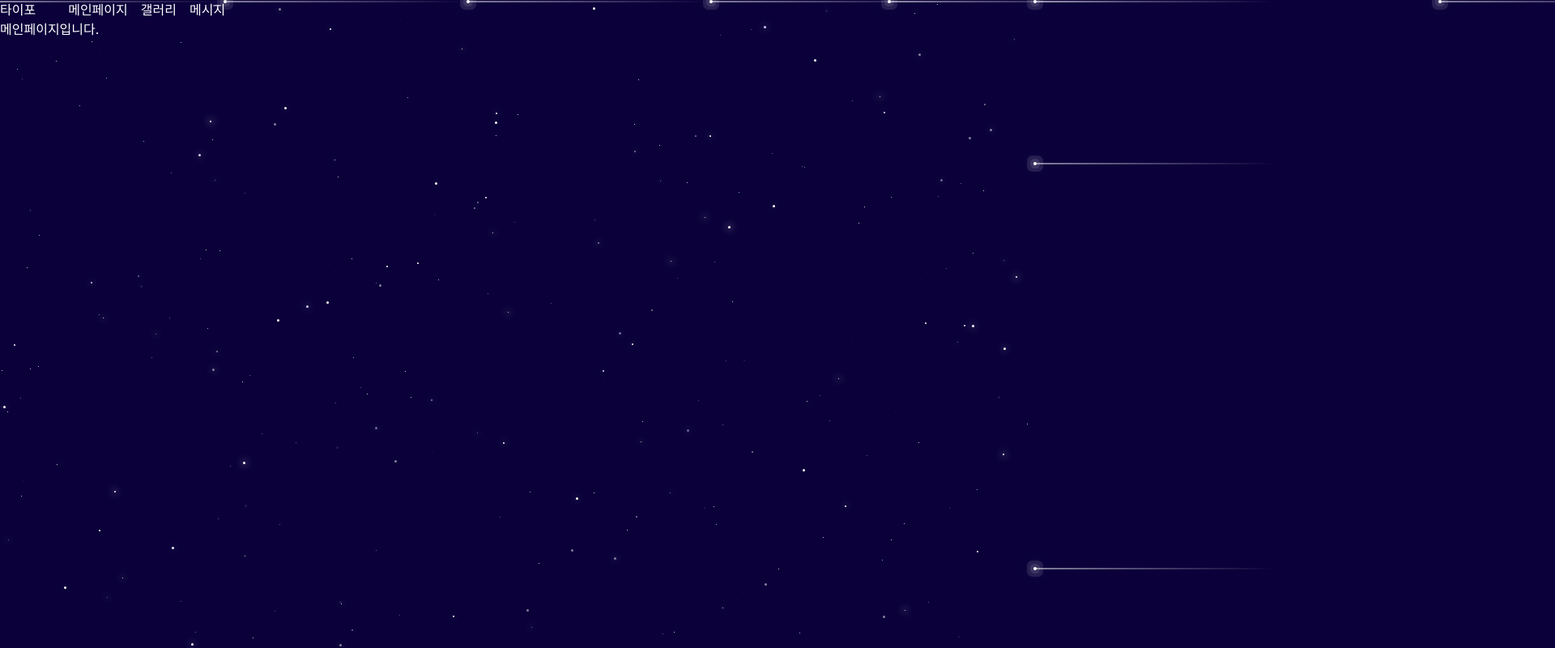
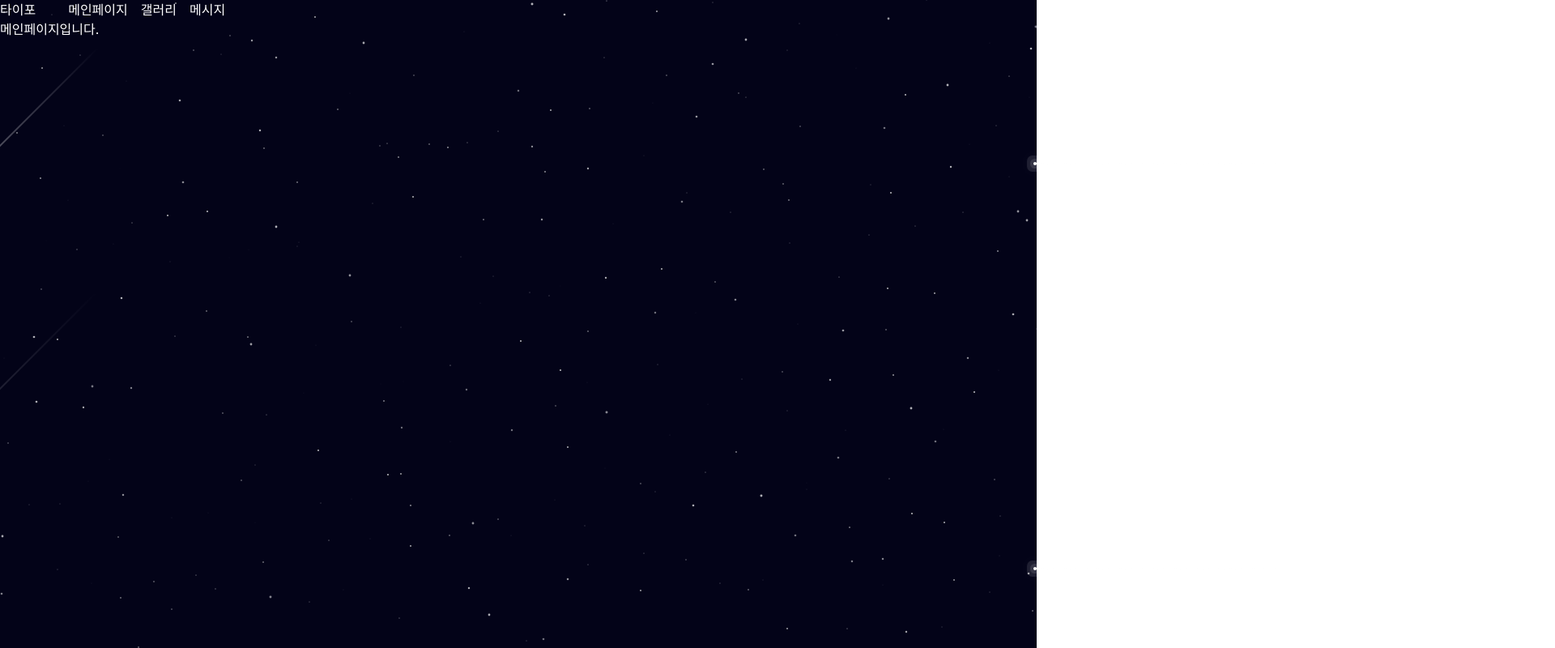
Before and after one commit to ssj5037/3rd-anniversary, a Next.js app: page / in a window 1280 px wide. Shown: the top 800 px of the page at 81% size, 1920 px wide, since content can reach past the window. Built offline with nearby package versions, Linux system fonts and the light colour scheme.

Commit message:
fix: 밤하늘 canvas로 변경

```diff
--- a/src/app/components/Constelacao.tsx
+++ /dev/null
@@ -1,51 +0,0 @@
-"use client";
-
-import { useEffect, useRef } from "react";
-
-const style = ["style1", "style2", "style3", "style4"];
-const tam = ["tam1", "tam1", "tam1", "tam2", "tam3"];
-const opacity = [
-  "opacity1",
-  "opacity1",
-  "opacity1",
-  "opacity2",
-  "opacity2",
-  "opacity3",
-];
-export default function Constelacao() {
-  const constelacao = useRef<HTMLDivElement>(null);
-  const getRandomArbitrary = (min: number, max: number) => {
-    return Math.floor(Math.random() * (max - min)) + min;
-  };
-
-  useEffect(() => {
-    console.log("???");
-    if (!constelacao.current) return;
-    console.log("!!!");
-
-    let estrela = "";
-    const qtdeEstrelas = 250;
-    const widthWindow = window.innerWidth;
-    const heightWindow = window.innerHeight;
-
-    for (let i = 0; i < qtdeEstrelas; i++) {
-      estrela +=
-        "<span class='estrela " +
-        style[getRandomArbitrary(0, 4)] +
-        " " +
-        opacity[getRandomArbitrary(0, 6)] +
-        " " +
-        tam[getRandomArbitrary(0, 5)] +
-        "' style='animation-delay: ." +
-        getRandomArbitrary(0, 9) +
-        "s; left: " +
-        getRandomArbitrary(0, widthWindow) +
-        "px; top: " +
-        getRandomArbitrary(0, heightWindow) +
-        "px;'></span>";
-    }
-
-    constelacao.current.innerHTML = estrela;
-  }, []);
-  return <div ref={constelacao} className='constelacao'></div>;
-}
--- /dev/null
+++ b/src/app/components/NightSky.tsx
@@ -0,0 +1,90 @@
+"use client";
+
+import { useEffect, useRef } from "react";
+
+const backgroundColor = "#030318";
+const maxStarRadius = 1.5;
+const minStarOpacity = 0.4;
+const maxStarOpacity = 0.7;
+
+function randomInt(max: number) {
+  return Math.floor(Math.random() * max);
+}
+
+function createStars(width: number, height: number, spacing: number) {
+  const stars = [];
+
+  for (let x = 0; x < width; x += spacing) {
+    for (let y = 0; y < height; y += spacing) {
+      const star = {
+        x: x + randomInt(spacing),
+        y: y + randomInt(spacing),
+        r: Math.random() * maxStarRadius,
+      };
+      stars.push(star);
+    }
+  }
+  return stars;
+}
+
+function fillCircle(
+  ctx: CanvasRenderingContext2D,
+  x: number,
+  y: number,
+  r: number,
+  fillStyle: string
+) {
+  ctx.beginPath();
+  ctx.fillStyle = fillStyle;
+  ctx.arc(x, y, r, 0, Math.PI * 2);
+  ctx.fill();
+}
+
+function getOpacity(factor: number) {
+  const opacityIncrement =
+    (maxStarOpacity - minStarOpacity) * Math.abs(Math.sin(factor));
+  const opacity = minStarOpacity + opacityIncrement;
+  return opacity;
+}
+
+export default function NightSky() {
+  const nightSky = useRef<HTMLCanvasElement>(null);
+
+  useEffect(() => {
+    const width = window.innerWidth;
+    const height = window.innerHeight;
+    const stars = createStars(width, height, 60);
+    let counter = 0;
+
+    if (!nightSky.current) return;
+
+    nightSky.current.width = width;
+    nightSky.current.height = height;
+
+    const ctx = nightSky.current.getContext("2d");
+
+    function render() {
+      if (!ctx) return;
+      ctx.fillStyle = backgroundColor;
+      ctx.fillRect(0, 0, width, height);
+      stars.forEach(function (star, i) {
+        const factor = counter * i;
+        const opacity = getOpacity(factor);
+        fillCircle(
+          ctx,
+          star.x,
+          star.y,
+          star.r,
+          `rgba(255, 255, 255, ${opacity}`
+        );
+      });
+
+      counter++;
+      requestAnimationFrame(() => render());
+    }
+
+    render();
+  }, []);
+
+  return <canvas className='absolute -z-10' ref={nightSky} />;
+}
--- a/src/app/globals.css
+++ b/src/app/globals.css
@@ -5,88 +5,7 @@
 body {
   box-sizing: border-box;
   color: white;
-  background: #0b003a;
   overflow: hidden;
-}
-
-.estrela {
-  background-color: white;
-  border-radius: 50%;
-  position: absolute;
-  animation-name: estrela;
-  animation-timing-function: linear;
-  animation-iteration-count: infinite;
-}
-
-.estrela.style1 {
-  animation-duration: 0.5s;
-  animation-name: estrela;
-}
-.estrela.style2 {
-  animation-duration: 1s;
-  animation-name: estrela;
-}
-.estrela.style3 {
-  animation-duration: 1.5s;
-  animation-name: estrela;
-}
-.estrela.style4 {
-  animation-duration: 2s;
-  animation-name: estrelaDestacada;
-}
-
-.estrela.tam1 {
-  width: 1px;
-  height: 1px;
-}
-.estrela.tam2 {
-  width: 2px;
-  height: 2px;
-}
-.estrela.tam3 {
-  width: 3px;
-  height: 3px;
-}
-
-.estrela.opacity1 {
-  opacity: 1;
-}
-.estrela.opacity2 {
-  opacity: 0.5;
-}
-.estrela.opacity3 {
-  opacity: 0.1;
-}
-
-@keyframes estrela {
-  0% {
-    box-shadow: 0 0 10px 0px rgba(255, 255, 255, 0.05);
-  }
-  50% {
-    box-shadow: 0 0 10px 2px rgba(255, 255, 255, 0.4);
-  }
-  100% {
-    box-shadow: 0 0 10px 0px rgba(255, 255, 255, 0.05);
-  }
-}
-
-@keyframes estrelaDestacada {
-  0% {
-    background-color: #ffffff;
-    box-shadow: 0 0 10px 0px rgba(255, 255, 255, 1);
-  }
-  20% {
-    background-color: #ffc4c4;
-    box-shadow: 0 0 10px 0px rgb(255, 196, 196, 1);
-  }
-  80% {
-    background-color: #c4cfff;
-    box-shadow: 0 0 10px 0px rgb(196, 207, 255, 1);
-  }
-  100% {
-    background-color: #ffffff;
-    box-shadow: 0 0 10px 0px rgba(255, 255, 255, 0.2);
-  }
 }
 
 .shooting-star {
@@ -112,14 +31,17 @@ body {
 }
 @keyframes animate {
   0% {
-    transform: rotate(315deg) translateX(0);
+    transform: rotate(315deg) translateX(-100px);
+    opacity: 0;
+  }
+  10% {
     opacity: 1;
   }
-  30% {
+  60% {
     opacity: 1;
   }
-  50% {
-    transform: rotate(315deg) translateX(-1500px);
+  70% {
+    transform: rotate(315deg) translateX(-1000px);
     opacity: 0;
   }
   100% {
@@ -127,80 +49,80 @@ body {
   }
 }
 .shooting-star:nth-child(1) {
-  top: 0;
+  top: -100px;
   right: -500px;
   left: initial;
-  animation-delay: 20s;
-  animation-duration: 10s;
+  animation-delay: 2s;
+  animation-duration: 6s;
 }
 
 .shooting-star:nth-child(2) {
-  top: 0;
+  top: -100px;
   right: 0px;
   left: initial;
-  animation-delay: 19s;
-  animation-duration: 5s;
+  animation-delay: 18s;
+  animation-duration: 3s;
 }
 
 .shooting-star:nth-child(3) {
   top: 200px;
   right: 0px;
   left: initial;
-  animation-delay: 18s;
-  animation-duration: 10s;
+  animation-delay: 16s;
+  animation-duration: 3s;
 }
 
 .shooting-star:nth-child(4) {
-  top: 0;
+  top: -100px;
   right: 180px;
   left: initial;
-  animation-delay: 17s;
-  animation-duration: 5s;
+  animation-delay: 14s;
+  animation-duration: 3s;
 }
 
 .shooting-star:nth-child(5) {
-  top: 0;
+  top: -100px;
   right: 400px;
   left: initial;
-  animation-delay: 16s;
-  animation-duration: 10s;
+  animation-delay: 12s;
+  animation-duration: 6s;
 }
 
 .shooting-star:nth-child(6) {
-  top: 0;
+  top: -100px;
   right: 1500px;
   left: initial;
-  animation-delay: 15s;
-  animation-duration: 5s;
+  animation-delay: 10s;
+  animation-duration: 3s;
 }
 .shooting-star:nth-child(7) {
   top: 700px;
   right: 0px;
   left: initial;
-  animation-delay: 14s;
-  animation-duration: 10s;
+  animation-delay: 8s;
+  animation-duration: 6s;
 }
 
 .shooting-star:nth-child(8) {
-  top: 0px;
+  top: -100px;
   right: 700px;
   left: initial;
-  animation-delay: 13s;
-  animation-duration: 5s;
+  animation-delay: 6s;
+  animation-duration: 3s;
 }
 
 .shooting-star:nth-child(9) {
-  top: 0px;
+  top: -100px;
   right: 1000px;
   left: initial;
-  animation-delay: 12s;
-  animation-duration: 10s;
+  animation-delay: 4s;
+  animation-duration: 3s;
 }
 
 .shooting-star:nth-child(10) {
-  top: 0px;
+  top: -100px;
   right: 1300px;
   left: initial;
-  animation-delay: 11s;
-  animation-duration: 5s;
+  animation-delay: 2s;
+  animation-duration: 3s;
 }
--- a/src/app/layout.tsx
+++ b/src/app/layout.tsx
@@ -2,7 +2,7 @@ import type { Metadata } from "next";
 import { Inter } from "next/font/google";
 import "./globals.css";
 import Header from "./components/Header";
-import Constelacao from "./components/Constelacao";
+import NightSky from "./components/NightSky";
 
 const inter = Inter({ subsets: ["latin"] });
 
@@ -20,6 +20,7 @@ export default function RootLayout({
     <html lang='en'>
       <body className={inter.className}>
         <div>
+          <NightSky />
           <span className='shooting-star' />
           <span className='shooting-star' />
           <span className='shooting-star' />
@@ -31,7 +32,6 @@ export default function RootLayout({
           <span className='shooting-star' />
           <span className='shooting-star' />
         </div>
-        <Constelacao />
         <Header />
         {children}
       </body>
```
